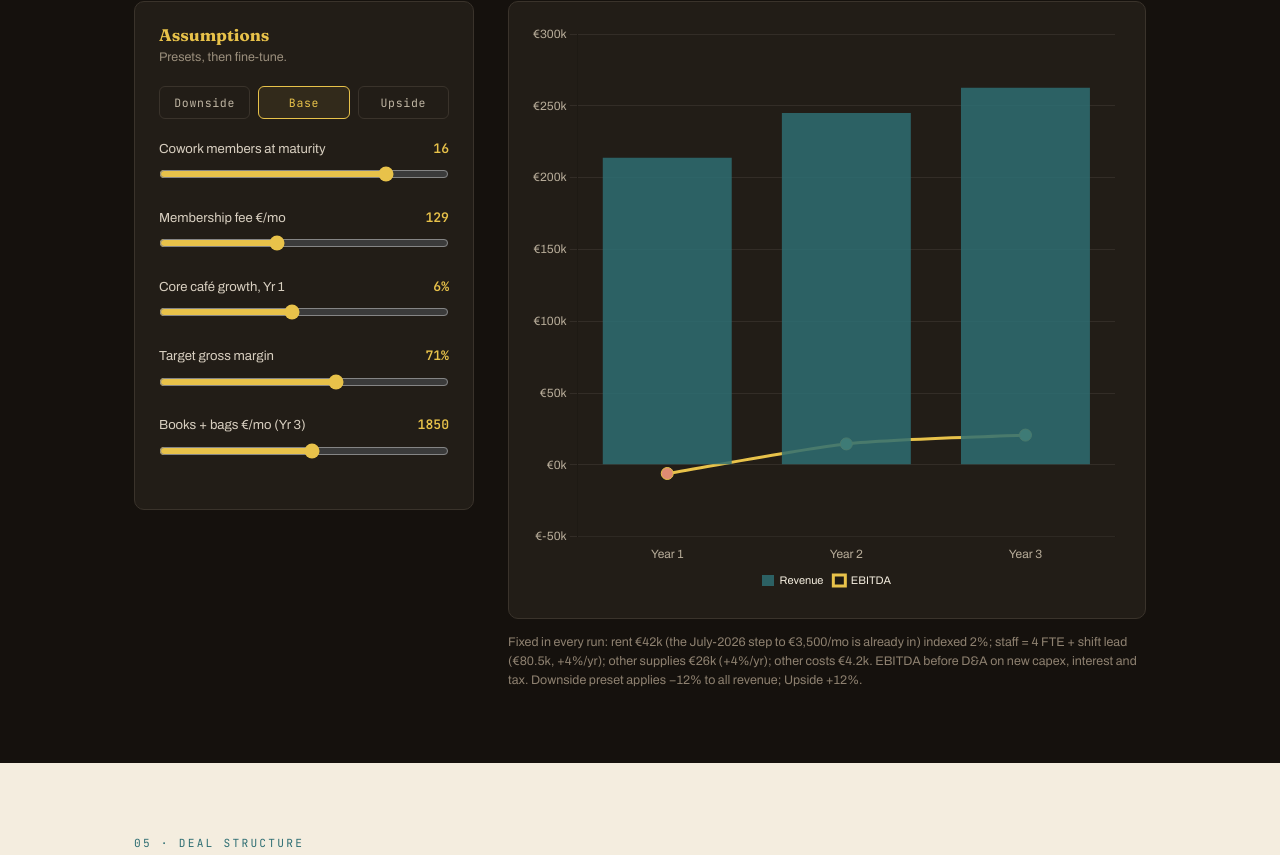
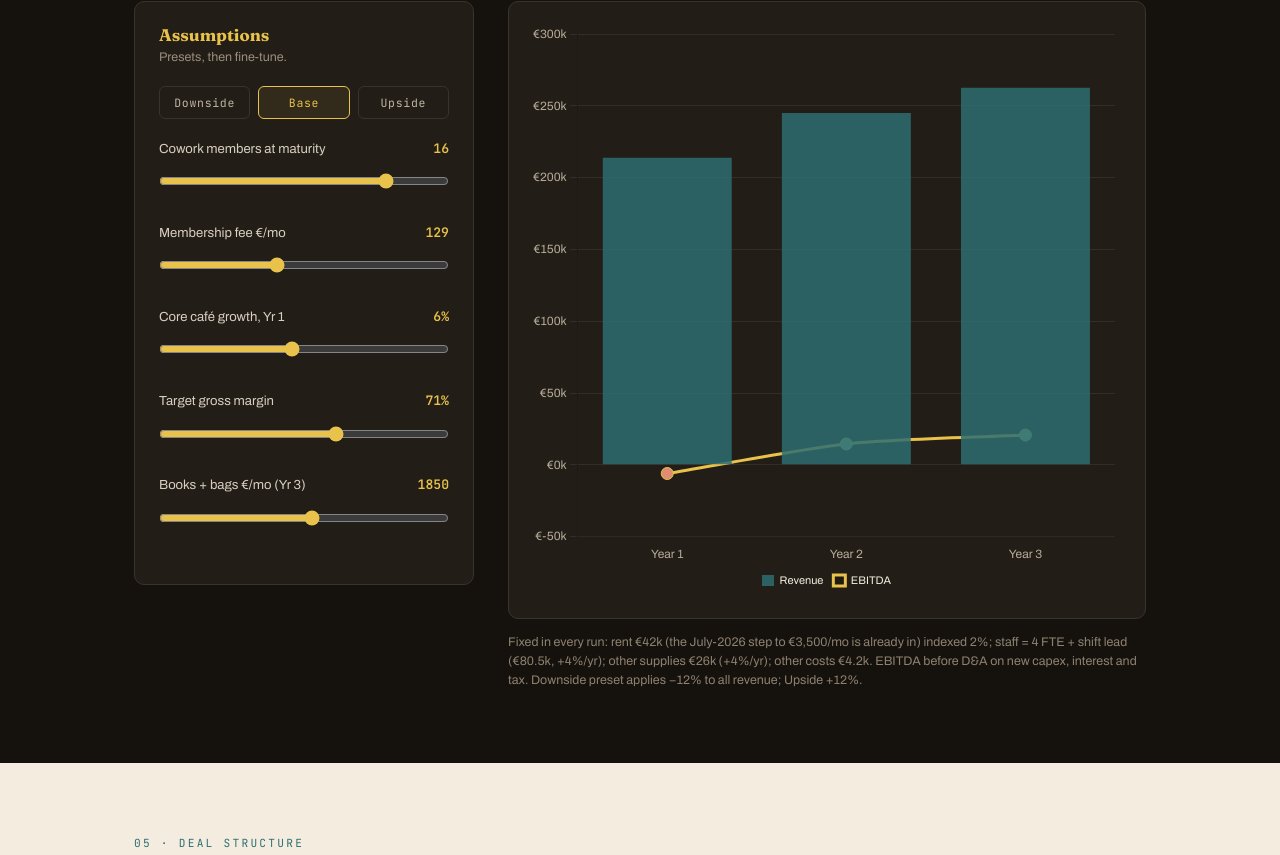
Before and after one commit to plaurino-pla/bibs-crew-investor-site, a plain HTML site: page index.html in a window 1280 px wide. Shown: the part 4255-5110 px from the top of the page. Drawn offline with nearby package versions, Linux system fonts and the light colour scheme.

Commit message:
style(design): FINDING-006 — visible focus state and larger tap area on range sliders

```diff
--- a/index.html
+++ b/index.html
@@ -96,7 +96,8 @@ canvas{max-width:100%}
 .ctrl{margin-bottom:18px}
 .ctrl label{display:flex;justify-content:space-between;font-size:.82rem;color:#D8CFC0;margin-bottom:6px}
 .ctrl label output{font-family:var(--mono);color:var(--chalk-yellow);font-weight:600}
-input[type=range]{width:100%;accent-color:var(--chalk-yellow);background:transparent}
+input[type=range]{width:100%;accent-color:var(--chalk-yellow);background:transparent;padding:8px 0}
+input[type=range]:focus-visible{outline:2px solid var(--chalk-yellow);outline-offset:4px;border-radius:4px}
 .scenario-btns{display:flex;gap:8px;margin-bottom:20px}
 .scenario-btns button{flex:1;font-family:var(--mono);font-size:.72rem;letter-spacing:.06em;padding:8px 4px;background:none;border:1px solid var(--chalk-line);color:#BFB5A3;border-radius:6px;cursor:pointer}
 .scenario-btns button.active{border-color:var(--chalk-yellow);color:var(--chalk-yellow);background:rgba(232,194,74,.08)}
```
